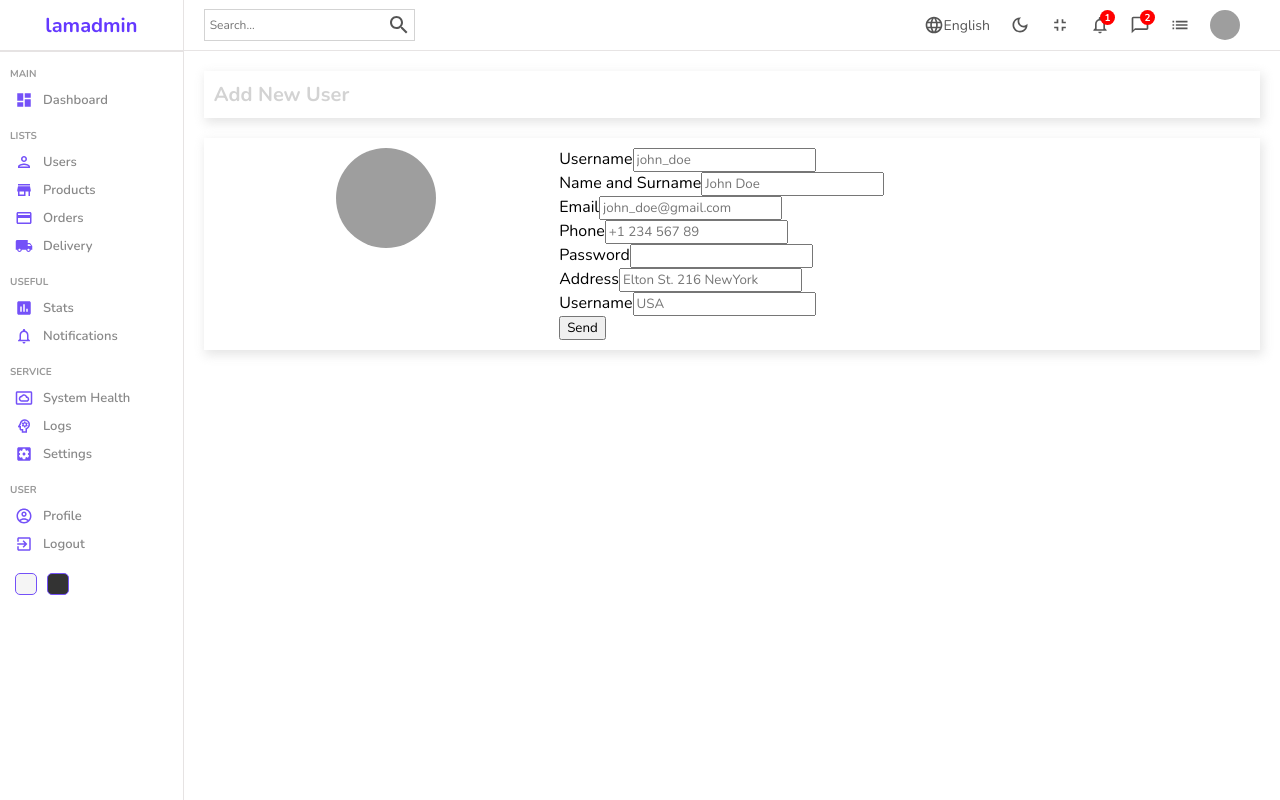
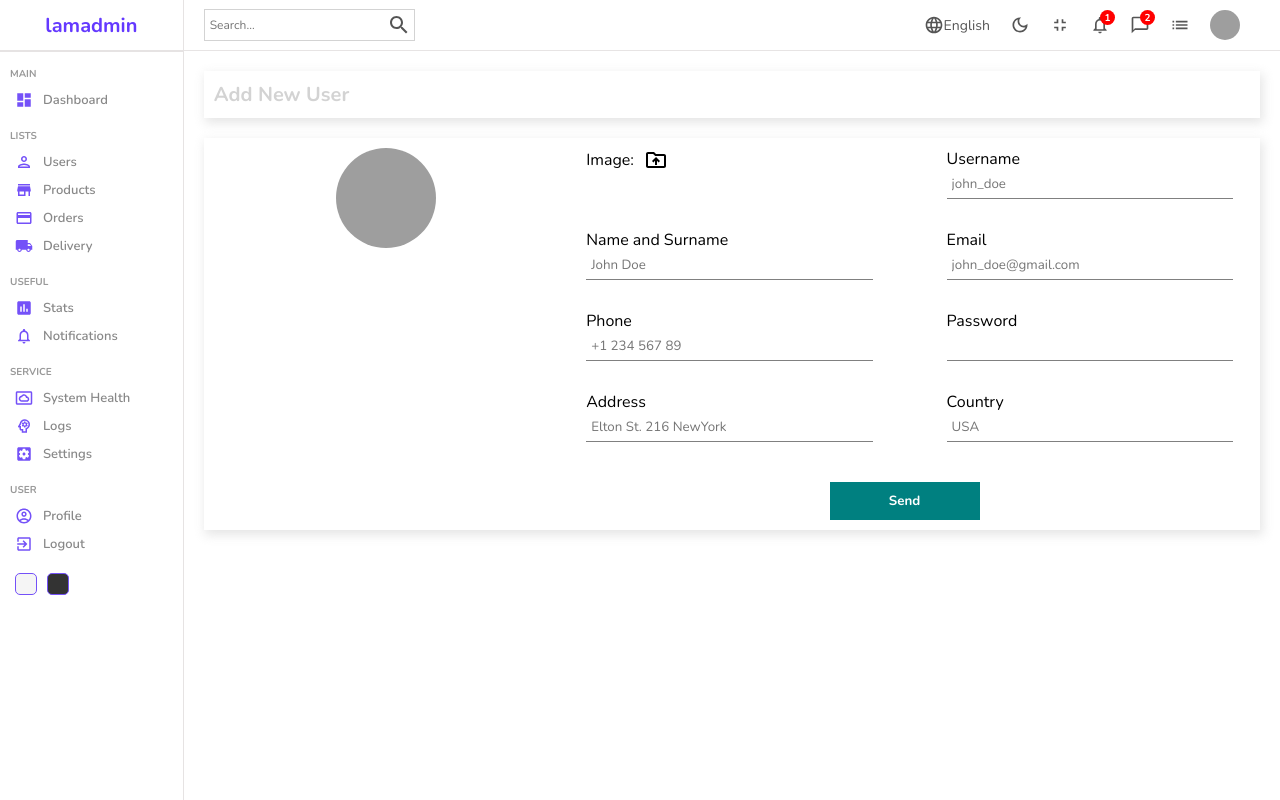
Before and after one commit to Quique26/react, a React (Create React App) app: page /users/new in a window 1280 px wide. Built offline with nearby package versions, Linux system fonts and the light colour scheme; grey boxes are pictures that could not be loaded.

Commit message:
react form page design

```diff
--- a/src/App.js
+++ b/src/App.js
@@ -1,3 +1,4 @@
+import { productInputs, userInputs } from "./formSource";
 import Home from "./pages/home/Home";
 import List from "./pages/list/List";
 import Login from "./pages/login/Login";
@@ -11,17 +12,17 @@ function App() {
       <BrowserRouter>
         <Routes>
           <Route path="/">
-            <Route index element={<Home />}/>
-            <Route path="login" element={<Login />}/>
+            <Route index element={<Home />} />
+            <Route path="login" element={<Login />} />
             <Route path="users">
-              <Route index element={<List />}/>
+              <Route index element={<List />} />
               <Route path=":userId" element={<Single />} />
-              <Route path="new" element={<New />}/>
+              <Route path="new" element={<New inputs={userInputs} title="Add New User" />} />
             </Route>
             <Route path="products">
-              <Route index element={<List />}/>
+              <Route index element={<List />} />
               <Route path=":productId" element={<Single />} />
-              <Route path="new" element={<New />}/>
+              <Route path="new" element={<New inputs={productInputs} title="Add New Product" />} />
             </Route>
           </Route>
         </Routes>
--- /dev/null
+++ b/src/formSource.js
@@ -0,0 +1,76 @@
+export const userInputs = [
+    {
+        id: 1,
+        label: "Username",
+        type: "text",
+        placeholder: "john_doe",
+    },
+    {
+        id: 2,
+        label: "Name and Surname",
+        type: "text",
+        placeholder: "John Doe",
+    },
+    {
+        id: 3,
+        label: "Email",
+        type: "email",
+        placeholder: "john_doe@gmail.com",
+    },
+    {
+        id: 4,
+        label: "Phone",
+        type: "text",
+        placeholder: "+1 234 567 89",
+    },
+    {
+        id: 5,
+        label: "Password",
+        type: "password",
+    },
+    {
+        id: 6,
+        label: "Address",
+        type: "text",
+        placeholder: "Elton St. 216 NewYork",
+    },
+    {
+        id: 7,
+        label: "Country",
+        type: "text",
+        placeholder: "USA",
+    },
+];
+
+export const productInputs = [
+    {
+        id: 1,
+        label: "Title",
+        type: "text",
+        placeholder: "Apple Macbook Pro",
+    },
+    {
+        id: 2,
+        label: "Description",
+        type: "text",
+        placeholder: "Description",
+    },
+    {
+        id: 3,
+        label: "Category",
+        type: "text",
+        placeholder: "Computers",
+    },
+    {
+        id: 4,
+        label: "Price",
+        type: "text",
+        placeholder: "100",
+    },
+    {
+        id: 5,
+        label: "Stock",
+        type: "text",
+        placeholder: "In Stock"
+    },
+];
--- a/src/pages/new/New.jsx
+++ b/src/pages/new/New.jsx
@@ -2,51 +2,37 @@ import "./new.scss"
 import Sidebar from "../../components/sidebar/Sidebar";
 import Navbar from "../../components/navbar/Navbar";
 import DriveFolderUploadOutlinedIcon from '@mui/icons-material/DriveFolderUploadOutlined';
+import { useState } from "react";
 
 
-const New = () => {
+const New = ({inputs, title}) => {
+    const[file, setFile] = useState("");
     return (
         <div className='new'>
             <Sidebar />
             <div className="newContainer">
                 <Navbar />
                 <div className="top">
-                    <h1>Add New User</h1>
+                    <h1>{title}</h1>
                 </div>
                 <div className="bottom">
                     <div className="left">
-                        <img src="https://icon-library.com/images/no-image-icon/no-image-icon-0.jpg" alt="" />
+                        <img src={file
+                            ? URL.createObjectURL(file)
+                            :"https://icon-library.com/images/no-image-icon/no-image-icon-0.jpg"} alt="" />
                     </div>
                     <div className="right">
                         <form>
                             <div className="formInput">
-                                <label>Username</label>
-                                <input type="text" placeholder="john_doe" />
+                                <label htmlFor="file">Image: <DriveFolderUploadOutlinedIcon className="icon"/></label>
+                                <input type="file" id="file" onChange={(e) => setFile(e.target.files[0])} style={{ display: "none"}}/>
                             </div>
-                            <div className="formInput">
-                                <label>Name and Surname</label>
-                                <input type="text" placeholder="John Doe" />
-                            </div>
-                            <div className="formInput">
-                                <label>Email</label>
-                                <input type="email" placeholder="john_doe@gmail.com" />
-                            </div>
-                            <div className="formInput">
-                                <label>Phone</label>
-                                <input type="text" placeholder="+1 234 567 89" />
-                            </div>
-                            <div className="formInput">
-                                <label>Password</label>
-                                <input type="password" />
-                            </div>
-                            <div className="formInput">
-                                <label>Address</label>
-                                <input type="text" placeholder="Elton St. 216 NewYork" />
-                            </div>
-                            <div className="formInput">
-                                <label>Username</label>
-                                <input type="text" placeholder="USA" />
-                            </div>
+                            {inputs.map((input) => (
+                                <div className="formInput" key={input.id}>
+                                    <label>{input.label}</label>
+                                    <input type={input.type} placeholder={input.placeholder} />
+                                </div>
+                            ))}
                             <button>Send</button>
                         </form>
                     </div>
--- a/src/pages/new/new.scss
+++ b/src/pages/new/new.scss
@@ -31,6 +31,45 @@
 
             .right{
                 flex: 2;
+
+                form{
+                    display: flex;
+                    flex-wrap: wrap;
+                    gap: 30px;
+                    justify-content: space-around;
+
+                    .formInput{
+                        width: 40%;
+
+                        label{
+                            display: flex;
+                            align-items: center;
+                            gap: 10px;
+
+                            .icon{
+                                cursor: pointer;
+                            }
+                        }
+
+                        input{
+                            width: 100%;
+                            padding: 5px;
+                            border: none;
+                            border-bottom: 1px solid gray;
+                        }
+                    }
+
+                    button{
+                        width: 150px;
+                        padding: 10px;
+                        border: none;
+                        background-color: teal;
+                        color: white;
+                        font-weight: bold;
+                        cursor: pointer;
+                        margin-top: 10px;
+                    }
+                }
             }
         }
     }
```
